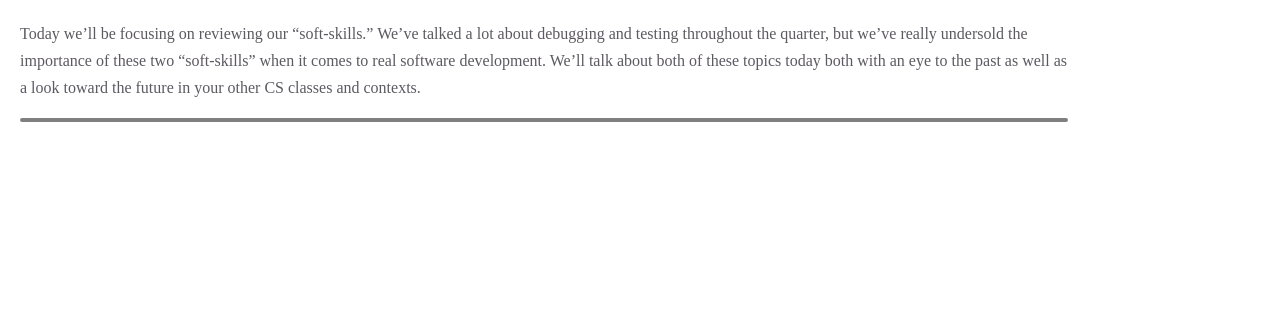
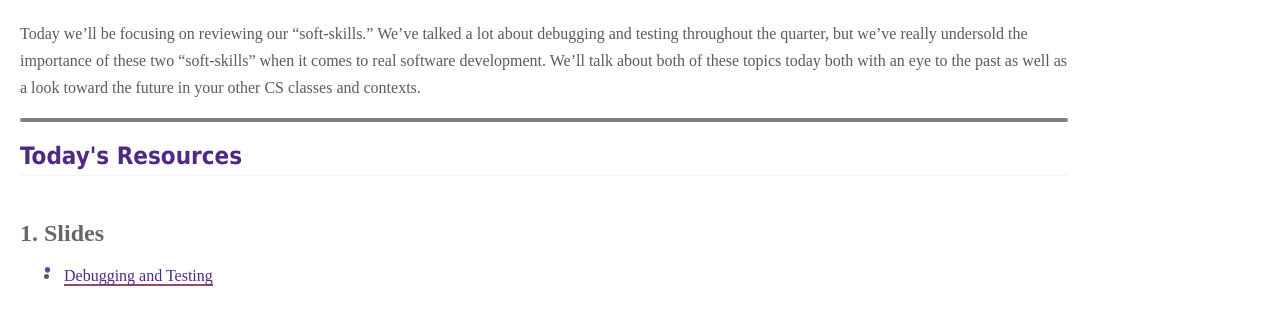
Before and after one commit to shhyou/bain-cs111-web-fork, a Jekyll site: the page built from pages/_lectures/week11_lecture01.md, in a window 1280 px wide. Shown: the top 325 px of the page. Built offline with Jekyll 4.4.1, drawn with Linux system fonts in a browser that asks for light colours; some web fonts are replaced.

Commit message:
wk11 updates

```diff
--- a/pages/_lectures/week11_lecture01.md
+++ b/pages/_lectures/week11_lecture01.md
@@ -7,6 +7,9 @@ num: 25
 due_date: 2023-11-27
 canvas_title: Monday - Lecture 25 - Debugging and Testing
 canvas_id: monday-lecture-25-debugging-and-testing
+slides:
+  - url: https://docs.google.com/presentation/d/16AUV77EsFFg2I5LhZwWcIaW_SNh5rGXcSvMo_cfOE_c/edit?usp=sharing
+    title: "Debugging and Testing"
 ---
 
 Today we'll be focusing on reviewing our "soft-skills." We've talked a lot about debugging and testing throughout the quarter, but we've really undersold the importance of these two "soft-skills" when it comes to real software development. We'll talk about both of these topics today both with an eye to the past as well as a look toward the future in your other CS classes and contexts.
```
Also changed, not shown: pages/_lectures/final_exam_1.md (+1 -1 lines), pages/_lectures/final_exam_2.md (+1 -1 lines).
